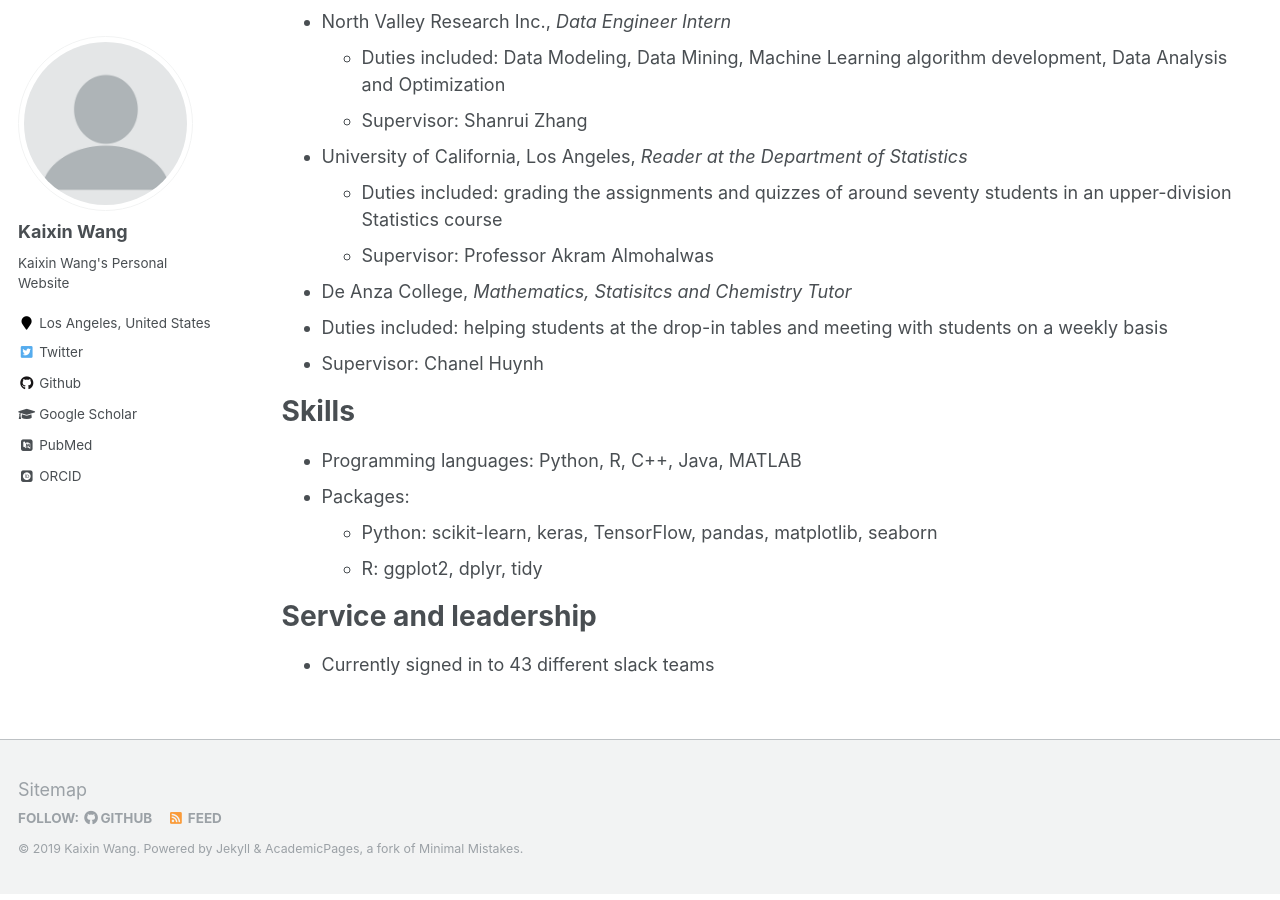
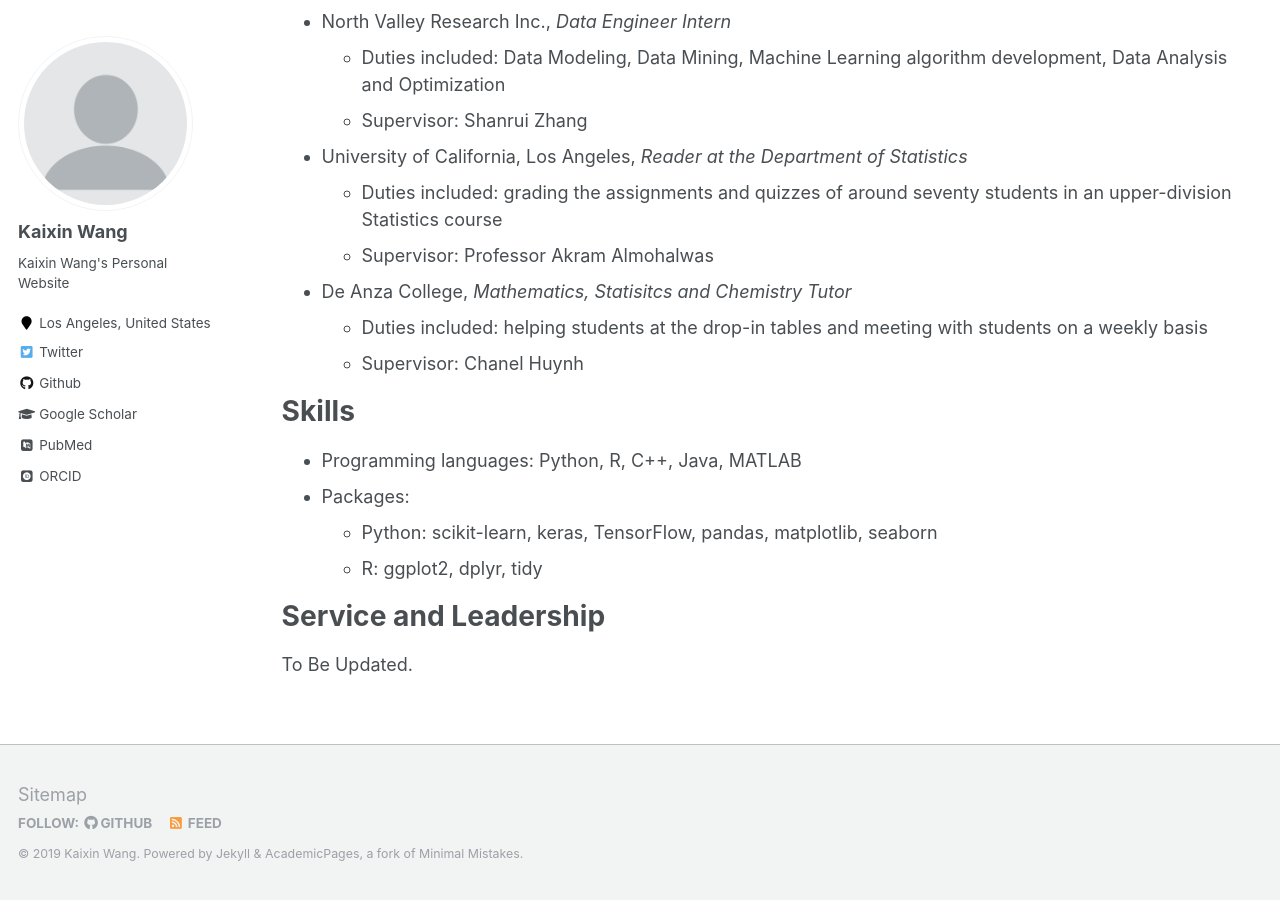
Before and after one commit to kaixin-wang/kaixin-wang.github.io, a Jekyll site: the page built from _pages/resume.md, in a window 1280 px wide and 900 px high, scrolled down 754 px. Built offline with Jekyll 4.4.1, drawn with Linux system fonts in a browser that asks for light colours; some web fonts are replaced.

Commit message:
Update resume.md

```diff
--- a/_pages/resume.md
+++ b/_pages/resume.md
@@ -38,8 +38,8 @@
   * Supervisor: Professor Akram Almohalwas
 
  * De Anza College, *Mathematics, Statisitcs and Chemistry Tutor*
-  * Duties included: helping students at the drop-in tables and meeting with students on a weekly basis
-  * Supervisor: Chanel Huynh
+    * Duties included: helping students at the drop-in tables and meeting with students on a weekly basis
+    * Supervisor: Chanel Huynh
 
 Skills
 ======
@@ -48,6 +48,7 @@
   * Python: scikit-learn, keras, TensorFlow, pandas, matplotlib, seaborn
   * R: ggplot2, dplyr, tidy
 
-Service and leadership
+Service and Leadership
 ======
-* Currently signed in to 43 different slack teams
+
+To Be Updated.
```
